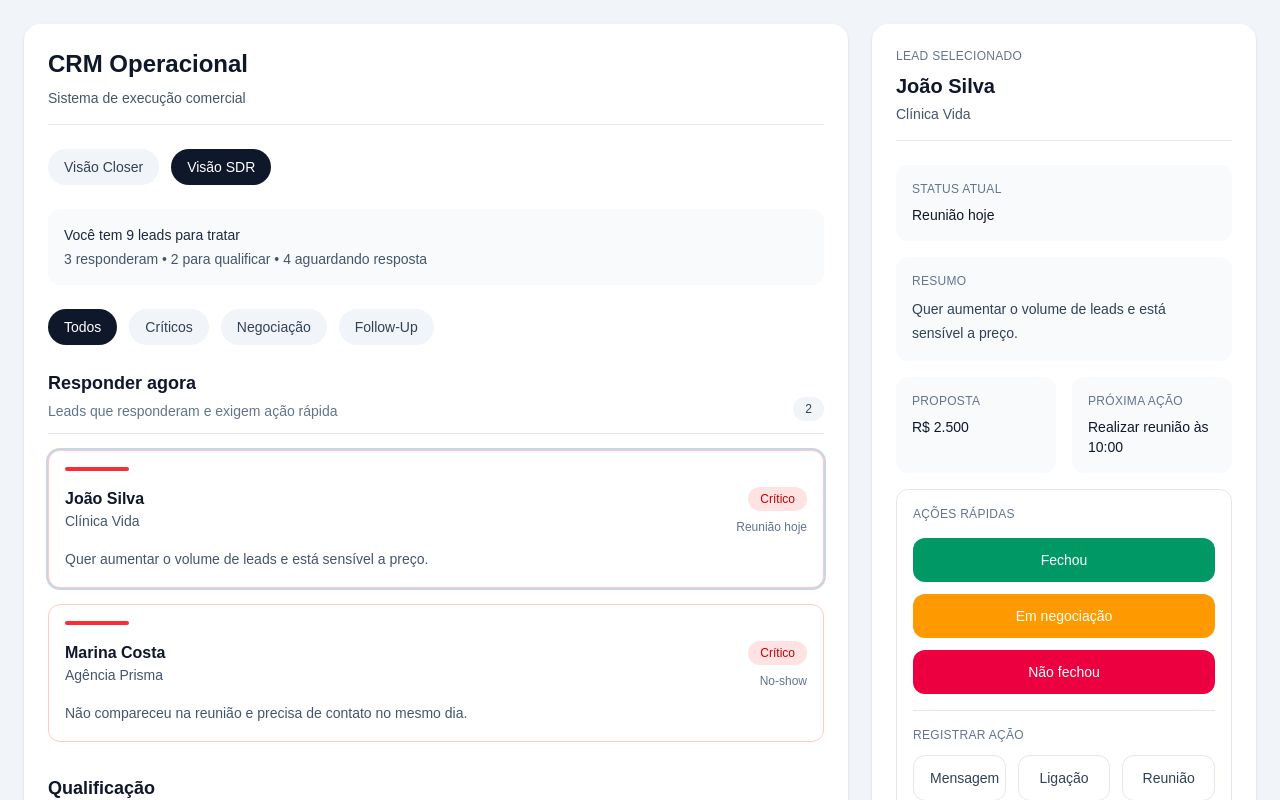
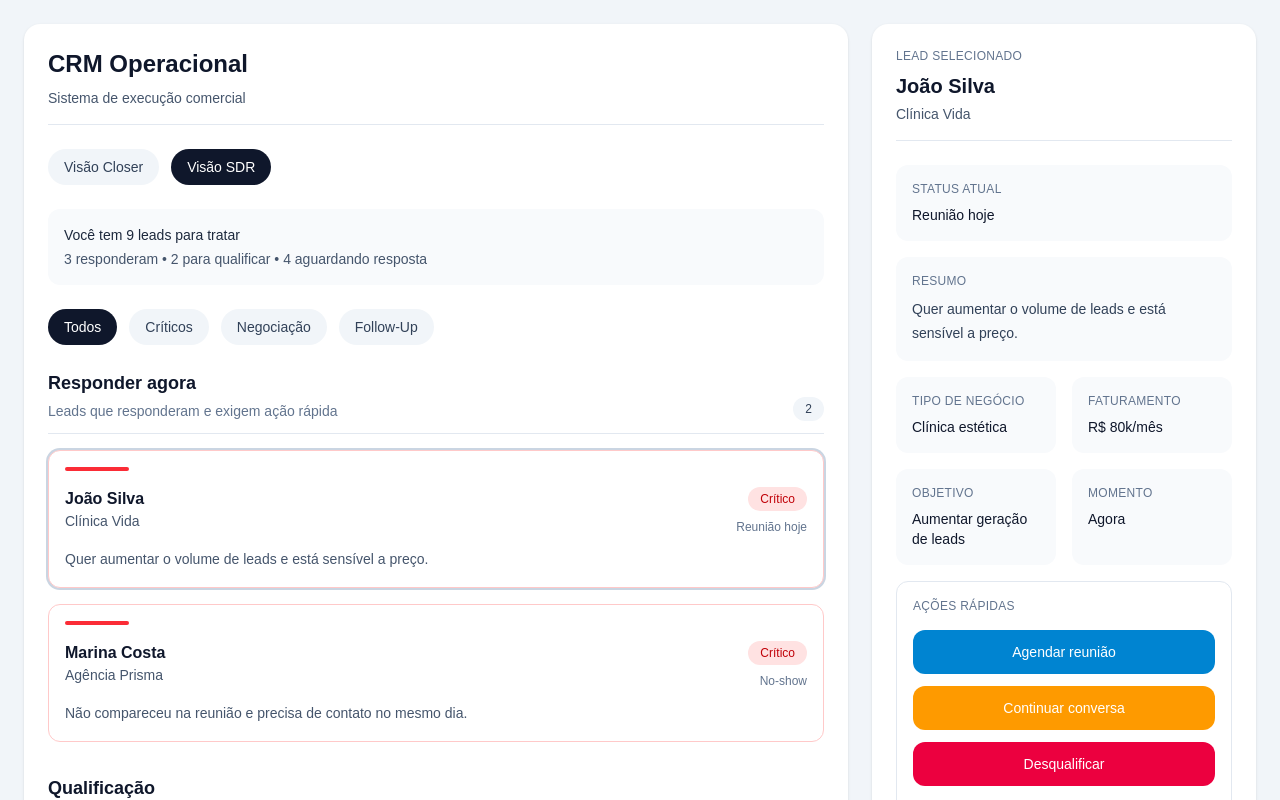
Before and after one commit to AlitonVieira/crm-operacional, a Next.js app: page / in a window 1280 px wide. Both pictures are taken after a click on the button "Visão SDR". Shown: the top 800 px of the page. Built offline with nearby package versions, Linux system fonts and the light colour scheme.

Commit message:
Criando a divisão entre SDR e Closer

```diff
--- a/app/page.tsx
+++ b/app/page.tsx
@@ -14,6 +14,10 @@ const leads = [
     prioridade: "critica",
     proximaAcao: "Realizar reunião às 10:00",
     valorProposta: "R$ 2.500",
+    tipoNegocio: "Clínica estética",
+    faturamento: "R$ 80k/mês",
+    objetivo: "Aumentar geração de leads",
+    momento: "Agora",
     historico: [
       "Lead entrou pelo formulário",
       "SDR fez o primeiro contato",
@@ -29,6 +33,10 @@ const leads = [
     prioridade: "critica",
     proximaAcao: "Entrar em contato hoje",
     valorProposta: "R$ 3.000",
+    tipoNegocio: "Agência de marketing",
+    faturamento: "R$ 50k/mês",
+    objetivo: "Melhorar previsibilidade comercial",
+    momento: "Em breve",
     historico: [
       "Lead respondeu com interesse",
       "Reunião agendada",
@@ -44,6 +52,10 @@ const leads = [
     prioridade: "negociacao",
     proximaAcao: "Follow-up em 2 dias",
     valorProposta: "R$ 3.000",
+    tipoNegocio: "Estúdio de arquitetura",
+    faturamento: "R$ 35k/mês",
+    objetivo: "Gerar mais oportunidades qualificadas",
+    momento: "Agora",
     historico: [
       "Lead qualificado pelo SDR",
       "Reunião realizada",
@@ -59,6 +71,10 @@ const leads = [
     prioridade: "followup",
     proximaAcao: "Falar com a lead hoje às 15:00",
     valorProposta: "Ainda não enviada",
+    tipoNegocio: "Clínica odontológica",
+    faturamento: "R$ 60k/mês",
+    objetivo: "Atrair mais pacientes particulares",
+    momento: "Só pesquisando",
     historico: [
       "Lead entrou pelo Instagram",
       "SDR fez contato inicial",
@@ -471,7 +487,11 @@ export default function Home() {
             </p>
           </div>
 
-          {/* Bloco com informações comerciais rápidas */}
+          {/*
+            Bloco dinâmico do card
+            Mostra informações diferentes para closer e SDR
+          */}
+          {activeView === "closer" ? (
             <div className="mt-4 grid gap-4 sm:grid-cols-2 lg:grid-cols-1 xl:grid-cols-2">
               <div className="rounded-xl bg-slate-50 p-4">
                 <p className="text-xs font-medium uppercase tracking-wide text-slate-500">
@@ -491,6 +511,45 @@ export default function Home() {
                 </p>
               </div>
             </div>
+          ) : (
+            <div className="mt-4 grid gap-4 sm:grid-cols-2 lg:grid-cols-1 xl:grid-cols-2">
+              <div className="rounded-xl bg-slate-50 p-4">
+                <p className="text-xs font-medium uppercase tracking-wide text-slate-500">
+                  Tipo de negócio
+                </p>
+                <p className="mt-2 text-sm font-medium text-slate-900">
+                  {selectedLead.tipoNegocio}
+                </p>
+              </div>
+
+              <div className="rounded-xl bg-slate-50 p-4">
+                <p className="text-xs font-medium uppercase tracking-wide text-slate-500">
+                  Faturamento
+                </p>
+                <p className="mt-2 text-sm font-medium text-slate-900">
+                  {selectedLead.faturamento}
+                </p>
+              </div>
+
+              <div className="rounded-xl bg-slate-50 p-4">
+                <p className="text-xs font-medium uppercase tracking-wide text-slate-500">
+                  Objetivo
+                </p>
+                <p className="mt-2 text-sm font-medium text-slate-900">
+                  {selectedLead.objetivo}
+                </p>
+              </div>
+
+              <div className="rounded-xl bg-slate-50 p-4">
+                <p className="text-xs font-medium uppercase tracking-wide text-slate-500">
+                  Momento
+                </p>
+                <p className="mt-2 text-sm font-medium text-slate-900">
+                  {selectedLead.momento}
+                </p>
+              </div>
+            </div>
+          )}
 
           {/*
             Área de ações rápidas do lead
@@ -501,6 +560,8 @@ export default function Home() {
               Ações rápidas
             </p>
 
+            {activeView === "closer" ? (
+              <>
                 <div className="mt-4 grid gap-3">
                   {/* Botão para marcar lead como fechado */}
                   <button
@@ -626,6 +687,80 @@ export default function Home() {
                     </button>
                   </div>
                 </div>
+              </>
+            ) : (
+              <>
+                <div className="mt-4 grid gap-3">
+                  <button
+                    onClick={() =>
+                      updateSelectedLead({
+                        status: "Reunião agendada",
+                        prioridade: "critica",
+                        proximaAcao: "Lead transferido para o closer",
+                      })
+                    }
+                    className="rounded-xl bg-sky-600 px-4 py-3 text-sm font-medium text-white transition hover:bg-sky-700"
+                  >
+                    Agendar reunião
+                  </button>
+
+                  <button
+                    onClick={() =>
+                      updateSelectedLead({
+                        status: "Em qualificação",
+                        prioridade: "negociacao",
+                        proximaAcao: "Continuar conversa com o lead",
+                      })
+                    }
+                    className="rounded-xl bg-amber-500 px-4 py-3 text-sm font-medium text-white transition hover:bg-amber-600"
+                  >
+                    Continuar conversa
+                  </button>
+
+                  <button
+                    onClick={() =>
+                      updateSelectedLead({
+                        status: "Desqualificado",
+                        prioridade: "followup",
+                        proximaAcao: "Sem próxima ação",
+                      })
+                    }
+                    className="rounded-xl bg-rose-600 px-4 py-3 text-sm font-medium text-white transition hover:bg-rose-700"
+                  >
+                    Desqualificar
+                  </button>
+                </div>
+
+                <div className="mt-4 border-t border-slate-200 pt-4">
+                  <p className="text-xs font-medium uppercase tracking-wide text-slate-500">
+                    Registrar ação
+                  </p>
+
+                  <div className="mt-3 grid grid-cols-3 gap-3">
+                    <button
+                      onClick={() => registerAction("Mensagem enviada pelo SDR")}
+                      className="rounded-xl border border-slate-200 px-4 py-3 text-sm font-medium text-slate-700 transition hover:bg-slate-50"
+                    >
+                      Mensagem
+                    </button>
+
+                    <button
+                      onClick={() => registerAction("Ligação feita pelo SDR")}
+                      className="rounded-xl border border-slate-200 px-4 py-3 text-sm font-medium text-slate-700 transition hover:bg-slate-50"
+                    >
+                      Ligação
+                    </button>
+
+                    <button
+                      onClick={() => registerAction("Qualificação atualizada")}
+                      className="rounded-xl border border-slate-200 px-4 py-3 text-sm font-medium text-slate-700 transition hover:bg-slate-50"
+                    >
+                      Qualificação
+                    </button>
+                  </div>
+                </div>
+              </>
+            )}
           </div>
 
           {/* Histórico simples do lead */}
```
Lines whose indentation alone changed are shown as unchanged.
